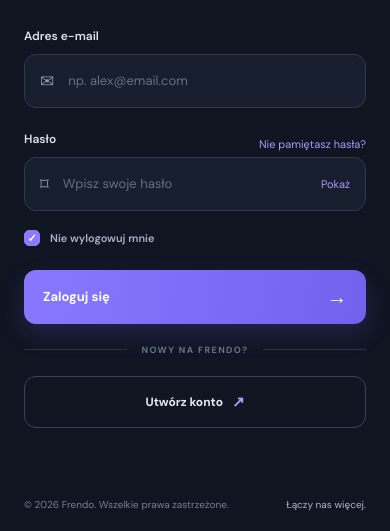
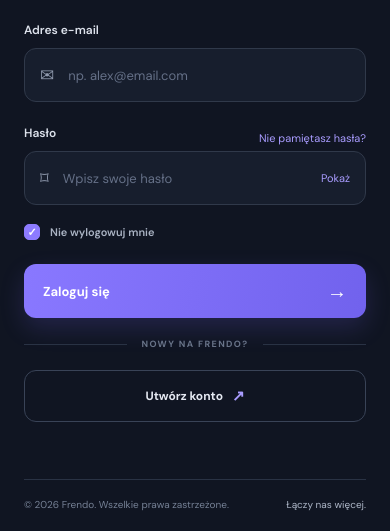
Before and after one commit to mlodywilkuuu/Frendo, a plain HTML site: page index.html in a window 390 px wide. Shown: the part 313-844 px from the top of the page. Drawn offline with Linux system fonts and the light colour scheme; a script that the page names is missing.

Commit message:
Style bottom footer

```diff
--- a/style.css
+++ b/style.css
@@ -64,7 +64,7 @@ form > label, .password-heading label { display: block; margin-bottom: 10px; col
 .signup-button span { color: #a99cff; font-size: 15px; }
 .terms { margin: 22px auto 0; max-width: 340px; color: #697489; text-align: center; font-size: 10px; line-height: 1.8; }
 .terms a { font-size: inherit; }
-.login-footer { display: flex; justify-content: space-between; color: #758095; font-size: 10px; }
+.login-footer { display: flex; justify-content: space-between; gap: 16px; margin-top: 28px; padding-top: 18px; border-top: 1px solid #293244; color: #758095; font-size: 10px; }
 .login-footer a { color: #a99cff; }
 .login-footer > span:last-child { color: #aeb7c8; }
 .mobile-brand, .mobile-break { display: none; }
@@ -79,7 +79,7 @@ form > label, .password-heading label { display: block; margin-bottom: 10px; col
   .mobile-break { display: block; }
   h2 { font-size: 43px; }
   .welcome p { margin-bottom: 31px; }
-  .login-footer { max-width: 430px; width: 100%; margin: 42px auto 0; }
+  .login-footer { max-width: 430px; width: 100%; margin: 34px auto 0; }
 }
 @media (prefers-reduced-motion: reduce) { *, *::before, *::after { scroll-behavior: auto !important; transition-duration: .01ms !important; } }
 
```
